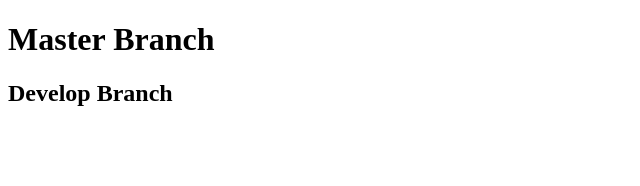
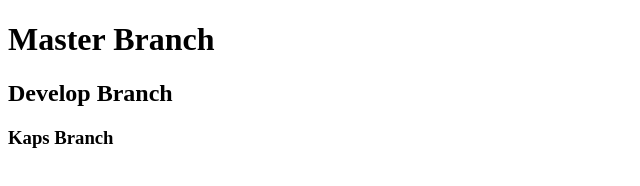
Before and after one commit to meneyer/teamGit, a plain HTML site: page index.html in a window 1280 px wide. Shown: the whole page, without its empty margins (0-640 px from the left). Drawn offline with Linux system fonts and the light colour scheme.

Commit message:
Kaps branch

```diff
--- a/index.html
+++ b/index.html
@@ -9,5 +9,6 @@
 <body>
     <h1>Master Branch</h1>
     <h2>Develop Branch</h2>
+    <h3>Kaps Branch</h3>
 </body>
 </html>
```
